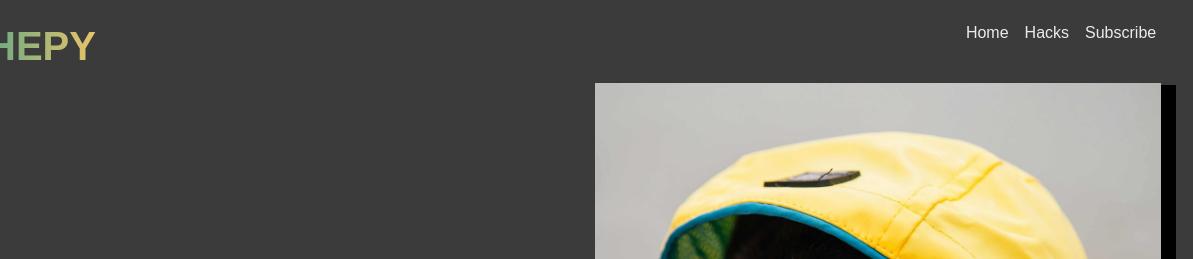
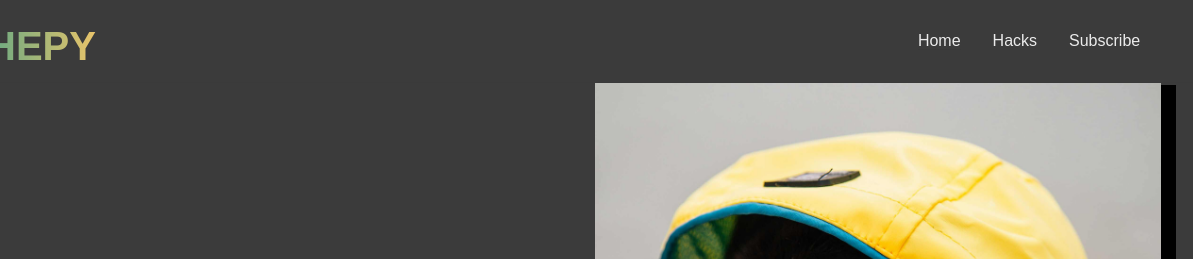
Before and after one commit to tayapro/just-works, a plain HTML site: page index.html in a window 1280 px wide. Shown: the top 259 px of the page, 87-1280 px from the left. Drawn offline with Linux system fonts and the light colour scheme.

Commit message:
Clean up css file

```diff
--- a/assets/css/style.css
+++ b/assets/css/style.css
@@ -37,7 +37,6 @@ h1 {
 #logo {
     color: #ffffff;
     font-optical-sizing: auto;
-    /* font-weight: 900; */
     text-transform: uppercase;
     background: #2A9D8F;
     background: linear-gradient(to right, #2A9D8F 0%, #E9C46A 100%);
@@ -50,7 +49,6 @@ h1 {
 
 #logo>h1 {
     font-size: 2.5rem;
-    /* 48px */
     line-height: 1;
     padding: 0;
 }
@@ -86,10 +84,6 @@ header a,
     font-size: 100%;
     list-style-type: none;
     text-align: end;
-}
-
-#menu li {
-    padding-bottom: 1rem;
 }
 
 #menu a:hover {
@@ -163,7 +157,7 @@ main {
     width: 100%;
     background-color: rgba(0, 0, 0, 0.553);
     color: white;
-    padding: 1rem;
+    padding: 2rem 1rem;
 }
 
 #slogan>h1 {
@@ -567,65 +561,27 @@ footer {
 
 /* Media query: large or landscape phones (576px and up) */
 @media screen and (min-width: 576px) {
+    #welcome-section-sm {
+        height: 95dvh;
+    }
+
     #menu-list {
         border: none;
+        display: block;
+        position: relative;
+        box-shadow: none;
+        width: fit-content;
+        padding-right: 0.8rem;
+        margin: auto 0;
     }
 
     #slogan {
-        padding: 1rem 1rem 1 rem 3rem;
+        padding: 1rem 1rem 3rem 3rem;
     }
 
     #slogan>p {
         width: 70%;
     }
-
-    /* #welcome-section-sm {
-        display: none;
-    }
-
-    #welcome-section-lg {
-        width: 100%;
-        flex: 1;
-        position: relative;
-        color: #ffffff;
-        background-color: #3b3b3b;
-        display: flex;
-        flex-direction: row;
-        justify-content: space-around;
-        padding: 3rem;
-    }
-
-    #landing-picture {
-        margin: 2rem;
-        width: 40%;
-        height: auto;
-    }
-
-    #landing-picture>img {
-        width: 100%;
-        height: 100%;
-        object-fit: cover;
-        -webkit-box-shadow: 15px 15px 0px 0px #000000, 15px 15px 1px 15px rgba(0, 0, 0, 0);
-        box-shadow: 15px 15px 0px 0px #000000, 15px 15px 1px 15px rgba(0, 0, 0, 0);
-    }
-
-    #slogan {
-        display: flex;
-        align-items: flex-start;
-        flex-direction: column;
-        justify-content: center;
-        width: 60%;
-        padding-left: 2rem;
-    }
-
-    #slogan>h1 {
-        font-size: 500%;
-    }
-
-    #slogan>p {
-        font-size: 120%;
-        padding-bottom: 1rem;
-    } */
 
     /* Subscribe page */
     #subscription-page {
@@ -781,20 +737,12 @@ footer {
     }
 
     /* Header */
-    #menu-list {
-        display: block;
-        position: relative;
-        box-shadow: none;
-        width: fit-content;
-        padding-right: 0.8rem;
-    }
-
     #menu {
         display: flex;
     }
 
     #menu>li {
-        padding-left: 1rem;
+        padding: 1rem;
     }
 
     .resp-menu-label {
@@ -804,6 +752,25 @@ footer {
     main {
         margin-top: 70px;
     }
+
+
+    #subscription-page-sub-form {
+        margin-right: -10rem;
+    }
+
+    #subscription-page-picture-sm {
+        display: none;
+    }
+
+    #subscription-page-picture-lg {
+        display: flex;
+        justify-content: end;
+        height: 80dvh;
+    }
+}
+
+/* Large devices (laptops and desktops, 992px and up) */
+@media screen and (min-width: 992px) {
 
     #welcome-section-sm {
         display: none;
@@ -849,25 +816,6 @@ footer {
         padding-bottom: 1rem;
     }
 
-
-    #subscription-page-sub-form {
-        margin-right: -10rem;
-    }
-
-    #subscription-page-picture-sm {
-        display: none;
-    }
-
-    #subscription-page-picture-lg {
-        display: flex;
-        justify-content: end;
-        height: 80dvh;
-    }
-}
-
-/* Large devices (laptops and desktops, 992px and up) */
-@media screen and (min-width: 992px) {
-
     /* Subscribe page */
     #subscription-page-sub-form {
         margin-left: 5rem;
```
